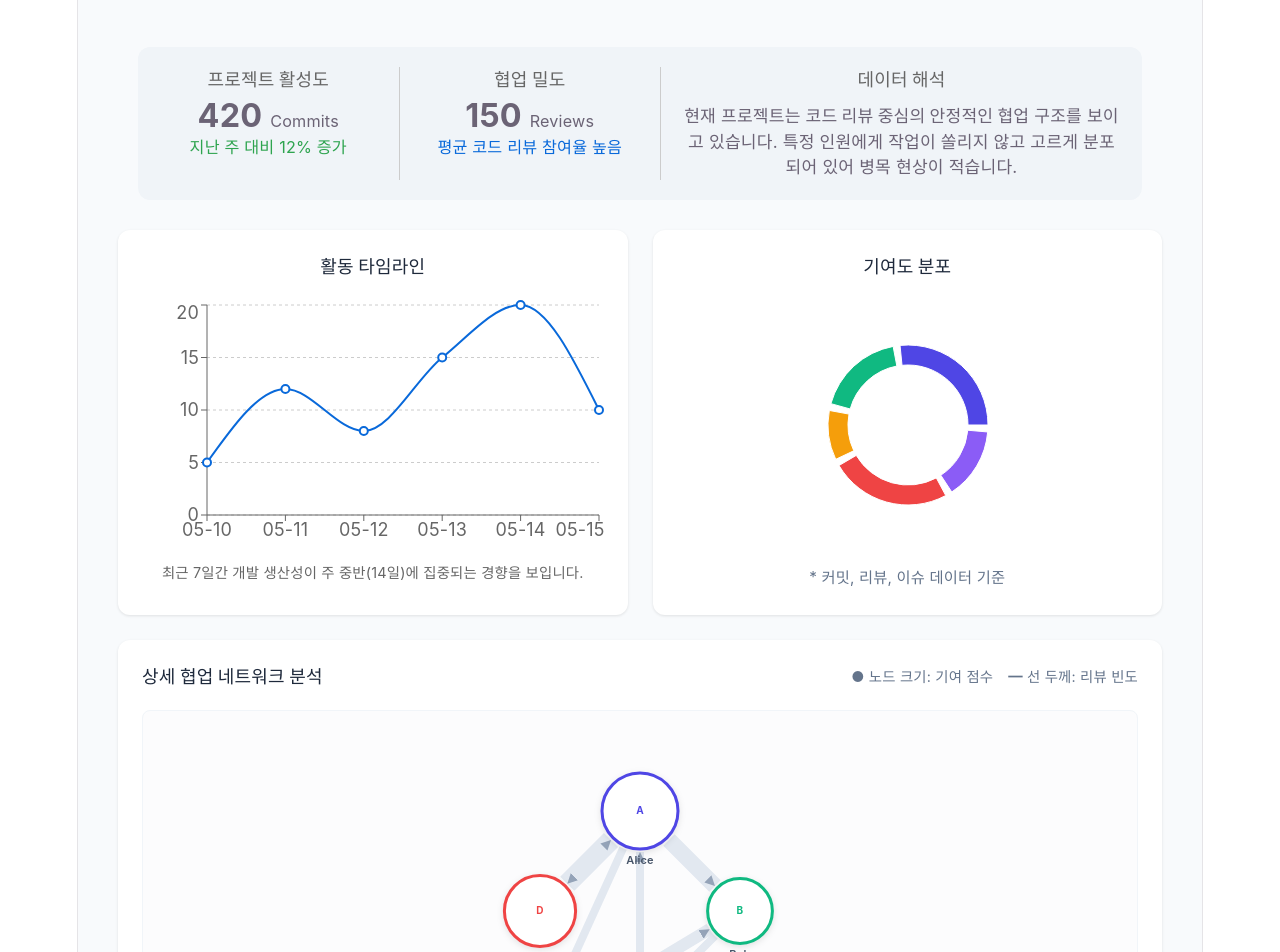
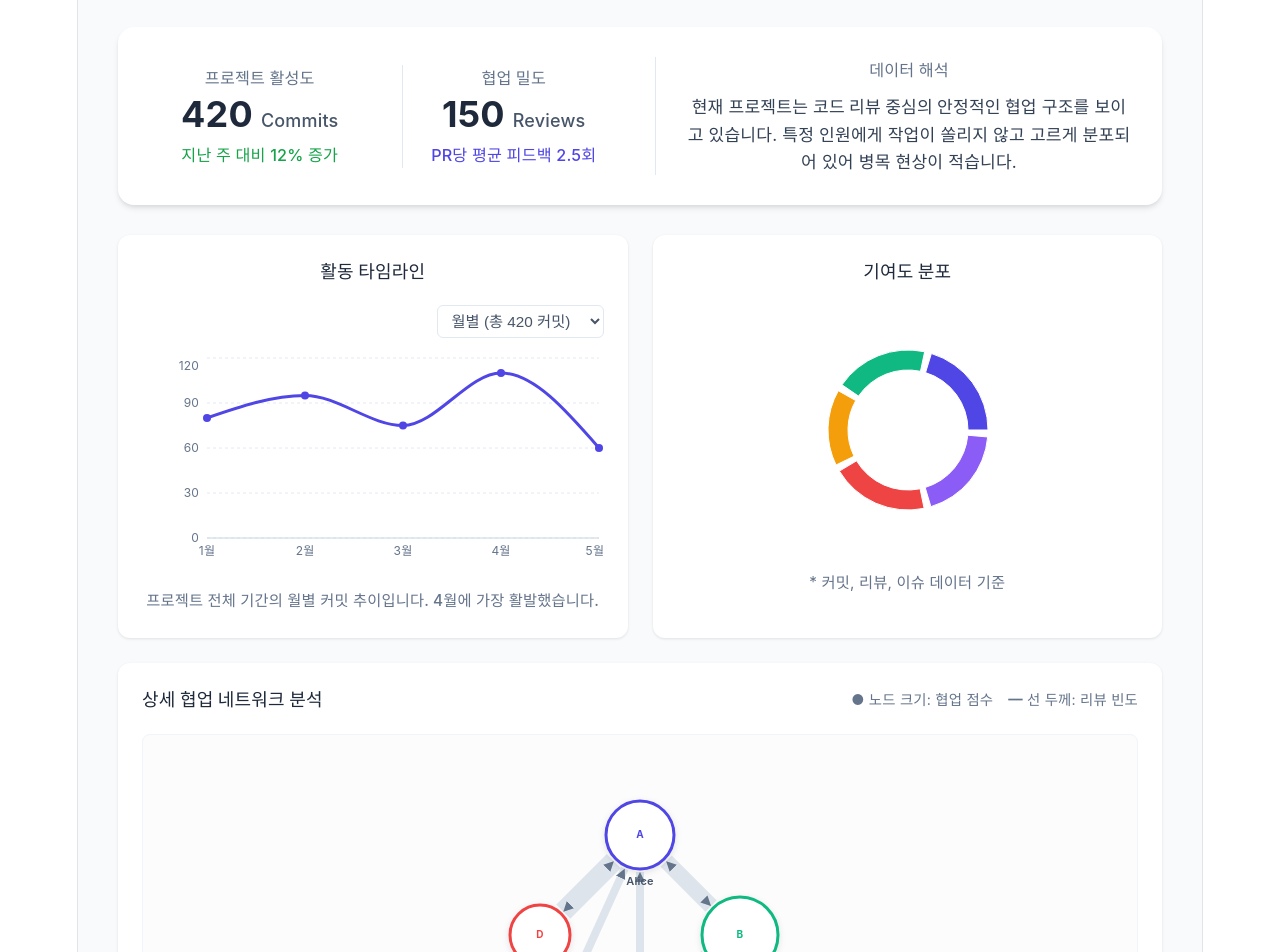
Before and after one commit to m1nj0ng/Collabalyze, a React (Vite) app: page /dashboard in a window 1280 px wide. Shown: the part 60-1012 px from the top of the page. Built offline with nearby package versions, Linux system fonts and the light colour scheme.

Commit message:
feat: 대시보드 주요 컴포넌트 UI/UX 개선 및 인터랙션 고도화

```diff
--- a/src/components/ActivityTimeline.jsx
+++ b/src/components/ActivityTimeline.jsx
@@ -1,25 +1,61 @@
-import React from 'react';
+import React, { useState } from 'react';
 import { LineChart, Line, XAxis, YAxis, CartesianGrid, Tooltip, ResponsiveContainer } from 'recharts';
 
-const mockTimeline = [
-  { date: '05-10', commits: 5 }, { date: '05-11', commits: 12 }, { date: '05-12', commits: 8 },
-  { date: '05-13', commits: 15 }, { date: '05-14', commits: 20 }, { date: '05-15', commits: 10 }
-];
+const mockData = {
+  // '이번 주'의 커밋 20개를 일별로 분배
+  daily: [
+    { date: '월', commits: 3 }, { date: '화', commits: 5 }, { date: '수', commits: 2 },
+    { date: '목', commits: 6 }, { date: '금', commits: 4 }, { date: '토', commits: 0 },
+    { date: '일', commits: 0 }
+  ],
+  // '5월'의 커밋 60개를 주별로 분배
+  weekly: [
+    { date: '4주 전', commits: 10 }, { date: '3주 전', commits: 18 },
+    { date: '2주 전', commits: 12 }, { date: '이번 주', commits: 20 }
+  ],
+  // 프로젝트 총 커밋 420개를 월별로 분배
+  monthly: [
+    { date: '1월', commits: 80 }, { date: '2월', commits: 95 }, { date: '3월', commits: 75 },
+    { date: '4월', commits: 110 }, { date: '5월', commits: 60 }
+  ]
+};
 
-const ActivityTimeline = () => (
-  <div style={{ width: '100%', height: 250 }}>
+const ActivityTimeline = () => {
+  // 기본 단위를 'monthly'로 변경하여 전체적인 흐름을 먼저 보여줍니다.
+  const [timeUnit, setTimeUnit] = useState('monthly');
+  const data = mockData[timeUnit];
+
+  return (
+    <div style={{ width: '100%' }}>
+      <div style={{ display: 'flex', justifyContent: 'flex-end', marginBottom: '15px' }}>
+        <select
+          value={timeUnit}
+          onChange={(e) => setTimeUnit(e.target.value)}
+          style={{ padding: '6px 10px', borderRadius: '6px', border: '1px solid #e2e8f0', fontSize: '0.85rem', color: '#475569', outline: 'none', cursor: 'pointer', backgroundColor: '#fff' }}
+        >
+          <option value="monthly">월별 (총 420 커밋)</option>
+          <option value="weekly">주별 (최근 60 커밋)</option>
+          <option value="daily">일별 (최근 20 커밋)</option>
+        </select>
+      </div>
+      <div style={{ width: '100%', height: 220 }}>
         <ResponsiveContainer>
-      <LineChart data={mockTimeline}>
-        <CartesianGrid strokeDasharray="3 3" vertical={false} />
-        <XAxis dataKey="date" />
-        <YAxis />
-        <Tooltip />
-        <Line type="monotone" dataKey="commits" stroke="#0969da" strokeWidth={2} dot={{ r: 4 }} activeDot={{ r: 6 }} />
+          <LineChart data={data}>
+            <CartesianGrid strokeDasharray="3 3" vertical={false} stroke="#e2e8f0" />
+            <XAxis dataKey="date" tick={{ fontSize: 12, fill: '#64748b' }} axisLine={{ stroke: '#cbd5e1' }} tickLine={false} />
+            <YAxis tick={{ fontSize: 12, fill: '#64748b' }} axisLine={false} tickLine={false} />
+            <Tooltip contentStyle={{ borderRadius: '8px', border: 'none', boxShadow: '0 4px 6px -1px rgba(0, 0, 0, 0.1)' }} />
+            <Line type="monotone" dataKey="commits" stroke="#4f46e5" strokeWidth={3} dot={{ r: 4, fill: '#4f46e5', strokeWidth: 0 }} activeDot={{ r: 6, stroke: '#c7d2fe', strokeWidth: 4 }} />
           </LineChart>
         </ResponsiveContainer>
-    <p style={{ fontSize: '0.8rem', color: '#666', textAlign: 'center', marginTop: '10px' }}>
-      최근 7일간 개발 생산성이 주 중반(14일)에 집중되는 경향을 보입니다.
+      </div>
+      <p style={{ fontSize: '0.85rem', color: '#64748b', textAlign: 'center', marginTop: '15px', fontWeight: '500' }}>
+        {timeUnit === 'monthly' && '프로젝트 전체 기간의 월별 커밋 추이입니다. 4월에 가장 활발했습니다.'}
+        {timeUnit === 'weekly' && '최근 한 달간의 주별 커밋 추이입니다. 이번 주 활동량이 가장 많습니다.'}
+        {timeUnit === 'daily' && '최근 한 주간의 일별 커밋 추이입니다. 주 중반에 활동이 집중됩니다.'}
       </p>
     </div>
   );
+};
+
 export default ActivityTimeline;
--- a/src/components/Charts.jsx
+++ b/src/components/Charts.jsx
@@ -9,7 +9,8 @@ export const ActivityPieChart = ({ data }) => {
     '#14b8a6', '#f97316', '#0ea5e9', '#d946ef', '#2dd4bf'
   ];
 
-  const chartData = data.map(m => ({ name: m.name, value: m.commits }));
+  // 기여도 분포를 커밋 횟수가 아닌 종합 기여 점수(score) 기반으로 변경
+  const chartData = data.map(m => ({ name: m.name, value: m.score }));
 
   return (
     <div style={{ width: '100%', height: 250 }}>
--- a/src/components/CollaborationGraph.jsx
+++ b/src/components/CollaborationGraph.jsx
@@ -3,20 +3,20 @@ import React, { useState, useRef, useEffect } from 'react';
 const CollaborationGraph = ({ data }) => {
   const svgRef = useRef(null);
   const [nodes, setNodes] = useState([
-    { id: 'Alice', x: 200, y: 100, color: '#4f46e5', score: 95 },
-    { id: 'Bob', x: 300, y: 200, color: '#10b981', score: 88 },
-    { id: 'Charlie', x: 200, y: 300, color: '#f59e0b', score: 72 },
-    { id: 'Dave', x: 100, y: 200, color: '#ef4444', score: 92 },
-    { id: 'Eve', x: 100, y: 320, color: '#8b5cf6', score: 89 },
+    { id: 'Alice', x: 200, y: 100, color: '#4f46e5', collaborationScore: 90 },
+    { id: 'Bob', x: 300, y: 200, color: '#10b981', collaborationScore: 95 },
+    { id: 'Charlie', x: 200, y: 300, color: '#f59e0b', collaborationScore: 80 },
+    { id: 'Dave', x: 100, y: 200, color: '#ef4444', collaborationScore: 85 },
+    { id: 'Eve', x: 100, y: 320, color: '#8b5cf6', collaborationScore: 92 },
   ]);
 
   const links = [
-    { source: 'Alice', target: 'Bob', value: 4 },
-    { source: 'Bob', target: 'Charlie', value: 2 },
-    { source: 'Charlie', target: 'Alice', value: 2 },
-    { source: 'Dave', target: 'Alice', value: 5, bidirectional: true }, // 양방향 관계 추가
-    { source: 'Eve', target: 'Bob', value: 3 },
-    { source: 'Alice', target: 'Eve', value: 2 },
+    { source: 'Alice', target: 'Bob', sToT: 3, tToS: 1, value: 4, bidirectional: true },
+    { source: 'Bob', target: 'Charlie', sToT: 2, tToS: 0, value: 2 },
+    { source: 'Charlie', target: 'Alice', sToT: 2, tToS: 0, value: 2 },
+    { source: 'Dave', target: 'Alice', sToT: 3, tToS: 2, value: 5, bidirectional: true },
+    { source: 'Eve', target: 'Bob', sToT: 3, tToS: 0, value: 3 },
+    { source: 'Alice', target: 'Eve', sToT: 1, tToS: 1, value: 2, bidirectional: true },
   ];
 
   const [viewBox, setViewBox] = useState({ x: 0, y: 0, w: 400, h: 400 });
@@ -112,7 +112,8 @@ const CollaborationGraph = ({ data }) => {
             orient="auto-start-reverse"
             markerUnits="userSpaceOnUse" // 선 두께에 상관없이 화살표 크기 고정
           >
-            <path d="M0,0 L10,5 L0,10 Z" fill="#94a3b8" />
+            <path d="M0,0 L10,5 L0,10 Z" fill="#cbd5e1" />
+            <path d="M0,0 L10,5 L0,10 Z" fill="#64748b" />
           </marker>
         </defs>
 
@@ -126,8 +127,8 @@ const CollaborationGraph = ({ data }) => {
           const dy = t.y - s.y;
           const dist = Math.sqrt(dx * dx + dy * dy);
 
-          const sourceR = getRadius(s.score) + 3;
-          const targetR = getRadius(t.score) + 3;
+          const sourceR = getRadius(s.collaborationScore) + 3;
+          const targetR = getRadius(t.collaborationScore) + 3;
 
           const x1 = s.x + (dx * sourceR) / dist;
           const y1 = s.y + (dy * sourceR) / dist;
@@ -141,12 +142,16 @@ const CollaborationGraph = ({ data }) => {
               y1={y1}
               x2={x2}
               y2={y2}
-              stroke="#e2e8f0"
+              stroke="#cbd5e1"
+              strokeOpacity="0.6"
               strokeWidth={link.value * 4} // 두께 차이를 더 극명하게 조정 (2.5 -> 4)
               markerStart={link.bidirectional ? "url(#arrowhead)" : undefined}
               markerEnd="url(#arrowhead)"
             >
-              <title>{link.source} ↔ {link.target}: {link.value} Reviews</title>
+              <title>
+                {`${link.source} → ${link.target}: ${link.sToT || link.value}회`}
+                {link.tToS ? `\n${link.target} → ${link.source}: ${link.tToS}회` : ''}
+              </title>
             </line>
           );
         })}
@@ -158,14 +163,18 @@ const CollaborationGraph = ({ data }) => {
             onMouseDown={onMouseDown(node.id)}
             style={{ cursor: draggingNode === node.id ? 'grabbing' : 'grab' }}
           >
+            <title>{`${node.id}: 협업 점수 ${node.collaborationScore}점`}</title>
             <circle
               cx={node.x}
               cy={node.y}
-              r={getRadius(node.score)}
+              r={getRadius(node.collaborationScore)}
               fill="white"
               stroke={node.color}
-              strokeWidth="3"
-              style={{ filter: 'drop-shadow(0px 2px 3px rgba(0,0,0,0.1))' }}
+              strokeWidth={draggingNode === node.id ? "4" : "3"}
+              style={{
+                filter: draggingNode === node.id ? 'drop-shadow(0px 4px 6px rgba(0,0,0,0.2))' : 'drop-shadow(0px 2px 3px rgba(0,0,0,0.1))',
+                transition: 'filter 0.2s, stroke-width 0.2s'
+              }}
             />
             <text
               x={node.x}
@@ -179,10 +188,10 @@ const CollaborationGraph = ({ data }) => {
             </text>
             <text
               x={node.x}
-              y={node.y + getRadius(node.score) + 15}
+              y={node.y + getRadius(node.collaborationScore) + 16}
               textAnchor="middle"
               fill="#475569"
-              style={{ fontSize: '11px', fontWeight: '600' }}
+              style={{ fontSize: '11px', fontWeight: '600', pointerEvents: 'none' }}
             >
               {node.id}
             </text>
--- a/src/components/ProjectOverview.jsx
+++ b/src/components/ProjectOverview.jsx
@@ -5,20 +5,40 @@ const ProjectOverview = ({ data }) => {
   const totalReviews = data.reduce((a, b) => a + b.reviews, 0);
 
   return (
-    <section className="project-overview" style={{ display: 'flex', gap: '20px', padding: '20px', backgroundColor: '#f0f4f8', borderRadius: '12px', margin: '20px' }}>
-      <div style={{ flex: 1 }}>
-        <h4 style={{ margin: '0 0 10px 0', color: '#666' }}>프로젝트 활성도</h4>
-        <p style={{ fontSize: '1.8em', fontWeight: 'bold', margin: 0 }}>{totalCommits} <span style={{ fontSize: '0.5em', fontWeight: 'normal' }}>Commits</span></p>
-        <p style={{ color: '#2ea44f', fontSize: '0.9rem' }}>지난 주 대비 12% 증가</p>
+    <section
+      className="project-overview"
+      style={{
+        display: 'grid',
+        gridTemplateColumns: 'repeat(4, 1fr)', // 4분할 그리드로 유연한 레이아웃 구성
+        gap: '30px',
+        padding: '30px',
+        backgroundColor: '#ffffff',
+        borderRadius: '16px',
+        boxShadow: '0 4px 6px -1px rgba(0, 0, 0, 0.1), 0 2px 4px -1px rgba(0, 0, 0, 0.06)',
+        alignItems: 'center'
+      }}
+    >
+      <div style={{ textAlign: 'center' }}>
+        <h4 style={{ margin: '0 0 10px 0', color: '#64748b', fontSize: '0.9rem', fontWeight: '600' }}>프로젝트 활성도</h4>
+        <p style={{ fontSize: '2rem', fontWeight: '700', margin: 0, color: '#1e293b', display: 'flex', alignItems: 'baseline', justifyContent: 'center', gap: '8px' }}>
+          {totalCommits}
+          <span style={{ fontSize: '1rem', fontWeight: '500', color: '#475569' }}>Commits</span>
+        </p>
+        <p style={{ color: '#16a34a', fontSize: '0.9rem', fontWeight: '500', margin: '8px 0 0 0' }}>지난 주 대비 12% 증가</p>
       </div>
-      <div style={{ flex: 1, borderLeft: '1px solid #ccc', paddingLeft: '20px' }}>
-        <h4 style={{ margin: '0 0 10px 0', color: '#666' }}>협업 밀도</h4>
-        <p style={{ fontSize: '1.8em', fontWeight: 'bold', margin: 0 }}>{totalReviews} <span style={{ fontSize: '0.5em', fontWeight: 'normal' }}>Reviews</span></p>
-        <p style={{ color: '#0969da', fontSize: '0.9rem' }}>평균 코드 리뷰 참여율 높음</p>
+      <div style={{ borderLeft: '1px solid #e2e8f0', textAlign: 'center' }}>
+        <h4 style={{ margin: '0 0 10px 0', color: '#64748b', fontSize: '0.9rem', fontWeight: '600' }}>협업 밀도</h4>
+        <p style={{ fontSize: '2rem', fontWeight: '700', margin: 0, color: '#1e293b', display: 'flex', alignItems: 'baseline', justifyContent: 'center', gap: '8px' }}>
+          {totalReviews}
+          <span style={{ fontSize: '1rem', fontWeight: '500', color: '#475569' }}>Reviews</span>
+        </p>
+        <p style={{ color: '#4f46e5', fontSize: '0.9rem', fontWeight: '500', margin: '8px 0 0 0' }}>PR당 평균 피드백 2.5회</p>
       </div>
-      <div style={{ flex: 2, borderLeft: '1px solid #ccc', paddingLeft: '20px' }}>
-        <h4 style={{ margin: '0 0 10px 0', color: '#666' }}>데이터 해석</h4>
-        <p style={{ margin: 0, fontSize: '0.95rem', lineHeight: '1.5' }}>현재 프로젝트는 <strong>코드 리뷰 중심의 안정적인 협업</strong> 구조를 보이고 있습니다. 특정 인원에게 작업이 쏠리지 않고 고르게 분포되어 있어 병목 현상이 적습니다.</p>
+      <div style={{ gridColumn: 'span 2', borderLeft: '1px solid #e2e8f0', paddingLeft: '30px' }}>
+        <h4 style={{ margin: '0 0 10px 0', color: '#64748b', fontSize: '0.9rem', fontWeight: '600' }}>데이터 해석</h4>
+        <p style={{ margin: 0, fontSize: '0.95rem', lineHeight: '1.6', color: '#334155' }}>
+          현재 프로젝트는 <strong>코드 리뷰 중심의 안정적인 협업</strong> 구조를 보이고 있습니다. 특정 인원에게 작업이 쏠리지 않고 고르게 분포되어 있어 병목 현상이 적습니다.
+        </p>
       </div>
     </section>
   );
--- a/src/pages/DashboardPage.jsx
+++ b/src/pages/DashboardPage.jsx
@@ -21,11 +21,11 @@ const DashboardPage = () => {
 
   // Mock Data
   const dashboardData = [
-    { id: 1, name: 'Alice', commits: 120, reviews: 15, issues: 5, score: 95 },
-    { id: 2, name: 'Bob', commits: 80, reviews: 30, issues: 12, score: 88 },
-    { id: 3, name: 'Charlie', commits: 45, reviews: 10, issues: 20, score: 72 },
-    { id: 4, name: 'Dave', commits: 110, reviews: 40, issues: 8, score: 92 },
-    { id: 5, name: 'Eve', commits: 65, reviews: 55, issues: 3, score: 89 },
+    { id: 1, name: 'Alice', commits: 120, reviews: 15, issues: 5, score: 95, collaborationScore: 90 },
+    { id: 2, name: 'Bob', commits: 80, reviews: 30, issues: 12, score: 88, collaborationScore: 95 },
+    { id: 3, name: 'Charlie', commits: 45, reviews: 10, issues: 20, score: 72, collaborationScore: 80 },
+    { id: 4, name: 'Dave', commits: 110, reviews: 40, issues: 8, score: 92, collaborationScore: 85 },
+    { id: 5, name: 'Eve', commits: 65, reviews: 55, issues: 3, score: 89, collaborationScore: 92 },
   ];
 
   return (
@@ -56,7 +56,7 @@ const DashboardPage = () => {
             <div style={{ display: 'flex', justifyContent: 'space-between', alignItems: 'center', marginBottom: '20px' }}>
               <h3 style={{ margin: 0, fontSize: '1rem', color: '#1e293b' }}>상세 협업 네트워크 분석</h3>
               <div style={{ fontSize: '0.8rem', color: '#64748b' }}>
-                <span style={{ marginRight: '15px' }}>● 노드 크기: 기여 점수</span>
+                <span style={{ marginRight: '15px' }}>● 노드 크기: 협업 점수</span>
                 <span>━ 선 두께: 리뷰 빈도</span>
               </div>
             </div>
--- a/src/pages/DetailPage.jsx
+++ b/src/pages/DetailPage.jsx
@@ -1,24 +1,75 @@
-import React from 'react';
+import React, { useState, useMemo } from 'react';
 import { useParams, useNavigate } from 'react-router-dom';
 import UserInsightCard from '../components/UserInsightCard';
 
-// 활동 세부 내역을 보여주는 서브 컴포넌트
-const ActivitySection = ({ title, items, icon }) => (
-  <div style={{ padding: '24px', backgroundColor: '#ffffff', borderRadius: '16px', boxShadow: '0 1px 3px rgba(0,0,0,0.1)', border: '1px solid #e2e8f0' }}>
-    <h3 style={{ marginTop: 0, marginBottom: '15px', fontSize: '1rem', color: '#1e293b', display: 'flex', alignItems: 'center', gap: '8px' }}>
-      <span style={{ fontSize: '1.2rem' }}>{icon}</span> {title}
-    </h3>
-    <ul style={{ paddingLeft: '20px', margin: 0 }}>
-      {items && items.length > 0 ? (
-        items.map((item, i) => (
-          <li key={i} style={{ marginBottom: '8px', color: '#475569', fontSize: '0.9rem', lineHeight: '1.4' }}>{item}</li>
-        ))
-      ) : (
-        <li style={{ color: '#94a3b8', fontSize: '0.9rem', listStyle: 'none', marginLeft: '-20px' }}>기록이 없습니다.</li>
-      )}
-    </ul>
-  </div>
-);
+const FilteredActivityList = ({ logs }) => {
+  const [filter, setFilter] = useState('All');
+
+  // logs 객체를 단일 배열로 평탄화하고 타입(배지 디자인) 부여
+  const activities = useMemo(() => {
+    const prs = (logs?.pullRequests || []).map(text => ({ type: 'PR', text, color: '#10b981', bg: '#d1fae5' }));
+    const issues = (logs?.issues || []).map(text => ({ type: 'Issue', text, color: '#ef4444', bg: '#fee2e2' }));
+    const commits = (logs?.commits || []).map(text => ({ type: 'Commit', text, color: '#4f46e5', bg: '#eef2ff' }));
+
+    // 시간별로 진행된 것처럼 보이도록 각 항목을 하나씩 교차로 섞어 배열 완성 (Mock Data 시각적 처리)
+    const maxLength = Math.max(prs.length, issues.length, commits.length);
+    const combined = [];
+    for (let i = 0; i < maxLength; i++) {
+      if (prs[i]) combined.push(prs[i]);
+      if (issues[i]) combined.push(issues[i]);
+      if (commits[i]) combined.push(commits[i]);
+    }
+    return combined;
+  }, [logs]);
+
+  const filteredActivities = activities.filter(a => filter === 'All' || a.type === filter);
+
+  return (
+    <div style={{ padding: '30px', backgroundColor: '#ffffff', borderRadius: '16px', boxShadow: '0 1px 3px rgba(0,0,0,0.1)', border: '1px solid #e2e8f0', marginTop: '30px' }}>
+      <div style={{ display: 'flex', justifyContent: 'space-between', alignItems: 'center', marginBottom: '20px' }}>
+        <h3 style={{ margin: 0, fontSize: '1.1rem', color: '#1e293b' }}>상세 활동 내역 (통합 타임라인)</h3>
+        <div style={{ display: 'flex', gap: '8px' }}>
+          {['All', 'PR', 'Issue', 'Commit'].map(f => (
+            <button
+              key={f}
+              onClick={() => setFilter(f)}
+              style={{
+                padding: '6px 14px',
+                borderRadius: '20px',
+                border: filter === f ? 'none' : '1px solid #cbd5e1',
+                backgroundColor: filter === f ? '#1e293b' : '#ffffff',
+                color: filter === f ? '#ffffff' : '#64748b',
+                fontSize: '0.85rem',
+                fontWeight: '600',
+                cursor: 'pointer',
+                transition: 'all 0.2s'
+              }}
+            >
+              {f === 'All' ? '전체' : f}
+            </button>
+          ))}
+        </div>
+      </div>
+
+      <div style={{ maxHeight: '350px', overflowY: 'auto', paddingRight: '10px' }}>
+        {filteredActivities.length > 0 ? (
+          <div style={{ display: 'flex', flexDirection: 'column', gap: '12px' }}>
+            {filteredActivities.map((item, i) => (
+              <div key={i} style={{ display: 'flex', alignItems: 'center', gap: '12px', padding: '14px', backgroundColor: '#f8fafc', borderRadius: '10px', border: '1px solid #f1f5f9' }}>
+                <span style={{ padding: '4px 10px', borderRadius: '6px', backgroundColor: item.bg, color: item.color, fontSize: '0.75rem', fontWeight: 'bold', minWidth: '55px', textAlign: 'center' }}>
+                  {item.type}
+                </span>
+                <span style={{ color: '#334155', fontSize: '0.95rem' }}>{item.text}</span>
+              </div>
+            ))}
+          </div>
+        ) : (
+          <div style={{ padding: '30px', textAlign: 'center', color: '#94a3b8', fontSize: '0.95rem', backgroundColor: '#f8fafc', borderRadius: '10px' }}>해당 활동 기록이 없습니다.</div>
+        )}
+      </div>
+    </div>
+  );
+};
 
 const DetailPage = () => {
   const { memberId } = useParams();
@@ -27,11 +78,11 @@ const DetailPage = () => {
   // 멤버별 데이터 매핑
   const getMemberPersona = (name) => {
     const personaMap = {
-      "Alice": { label: '핵심 아키텍트', color: '#4F46E5', bg: '#EEF2FF' },
-      "Bob": { label: '전문 리뷰어', color: '#D97706', bg: '#FFFBEB' },
-      "Charlie": { label: '버그 헌터', color: '#DC2626', bg: '#FEF2F2' },
-      "Dave": { label: '인프라 마스터', color: '#059669', bg: '#ECFDF5' },
-      "Eve": { label: 'UI/UX 디자이너', color: '#0891B2', bg: '#ECFEFF' }
+      "Alice": { label: '핵심 아키텍트', color: '#166534', bg: '#dcfce7' },
+      "Bob": { label: '전문 리뷰어', color: '#075985', bg: '#e0f2fe' },
+      "Charlie": { label: '버그 헌터', color: '#991b1b', bg: '#fee2e2' },
+      "Dave": { label: '인프라 마스터', color: '#854d0e', bg: '#fef9c3' },
+      "Eve": { label: 'UI/UX 디자이너', color: '#10b981', bg: '#d1fae5' }
     };
     return personaMap[name] || { label: '안정적 협업자', color: '#0369a1', bg: '#e0f2fe' };
   };
@@ -137,9 +188,29 @@ const DetailPage = () => {
       activities: ["공통 컴포넌트 라이브러리 제작", "접근성 검사 수행", "메인 대시보드 UI 구현"],
       metrics: { testCoverage: "88%", reviewCount: 95, avgResponseTime: "2.5h" },
       detailedLogs: {
-        pullRequests: ["PR #22: 다크모드 테마 적용", "PR #18: 차트 라이브러리 교체"],
-        issues: ["Issue #12: 폰트 렌더링 최적화"],
-        commits: ["feat: 디자인 시스템 1.0 배포", "refactor: 컬러 변수 정리"]
+        pullRequests: [
+          "PR #22: 다크모드 테마 적용",
+          "PR #18: 차트 라이브러리 교체",
+          "PR #15: 공통 UI 컴포넌트 모듈화",
+          "PR #14: 접근성(A11y) 가이드라인 적용",
+          "PR #11: 메인 페이지 반응형 디자인 적용"
+        ],
+        issues: [
+          "Issue #12: 폰트 렌더링 최적화",
+          "Issue #9: 특정 브라우저에서 버튼 정렬 깨짐 제보",
+          "Issue #5: 다크모드 전환 시 번쩍임 현상 완화 필요"
+        ],
+        commits: [
+          "feat: 디자인 시스템 1.0 배포",
+          "refactor: 컬러 변수 정리",
+          "fix: 모바일 해상도 네비게이션 바 겹침 버그 수정",
+          "style: Primary 버튼 호버 애니메이션 추가",
+          "chore: 미사용 SVG 아이콘 에셋 제거",
+          "feat: 모달 컴포넌트 접근성(aria-label) 속성 추가",
+          "docs: UI 스토리북(Storybook) 문서화 업데이트",
+          "test: 주요 화면 UI 스냅샷 테스트 추가",
+          "fix: 텍스트 입력 창 포커스 아웃라인 일관성 유지"
+        ]
       }
     }
   };
@@ -194,11 +265,7 @@ const DetailPage = () => {
           </ul>
         </div>
 
-        <div className="detailed-activity-section" style={{ marginTop: '30px', display: 'grid', gridTemplateColumns: 'repeat(auto-fit, minmax(280px, 1fr))', gap: '20px' }}>
-          <ActivitySection title="Pull Requests" items={member.detailedLogs?.pullRequests} icon="🔀" />
-          <ActivitySection title="Issues" items={member.detailedLogs?.issues} icon="🎫" />
-          <ActivitySection title="Commits" items={member.detailedLogs?.commits} icon="📝" />
-        </div>
+        <FilteredActivityList logs={member.detailedLogs} />
       </div>
     </div>
   );
```
Also changed, not shown: src/pages/MainPage.jsx (+13 -10 lines), src/components/DetailPage.jsx (added), src/components/MainPage.jsx (added), src/pages/vercel.json, vercel.json. Lines whose indentation alone changed are shown as unchanged.
